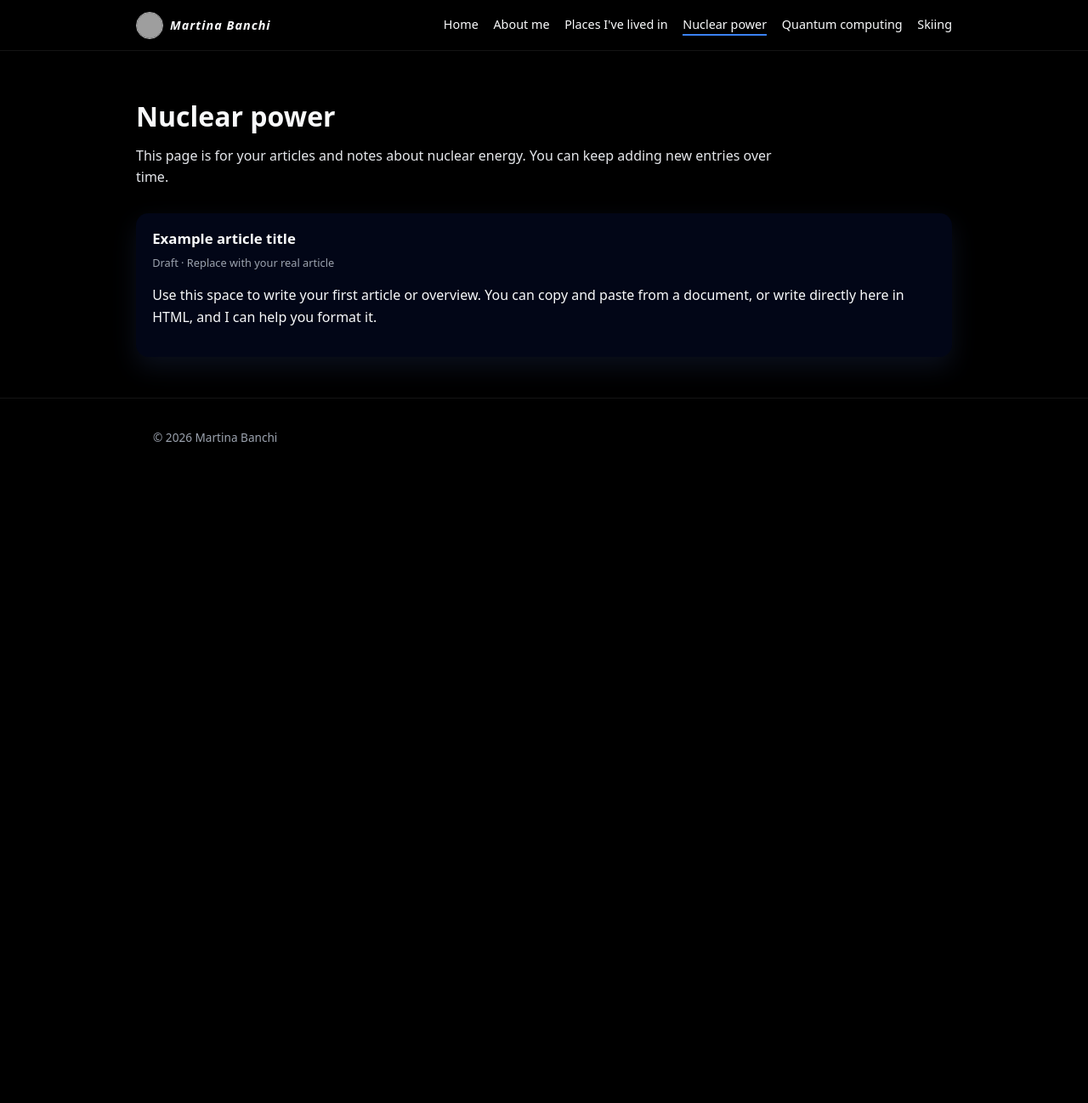
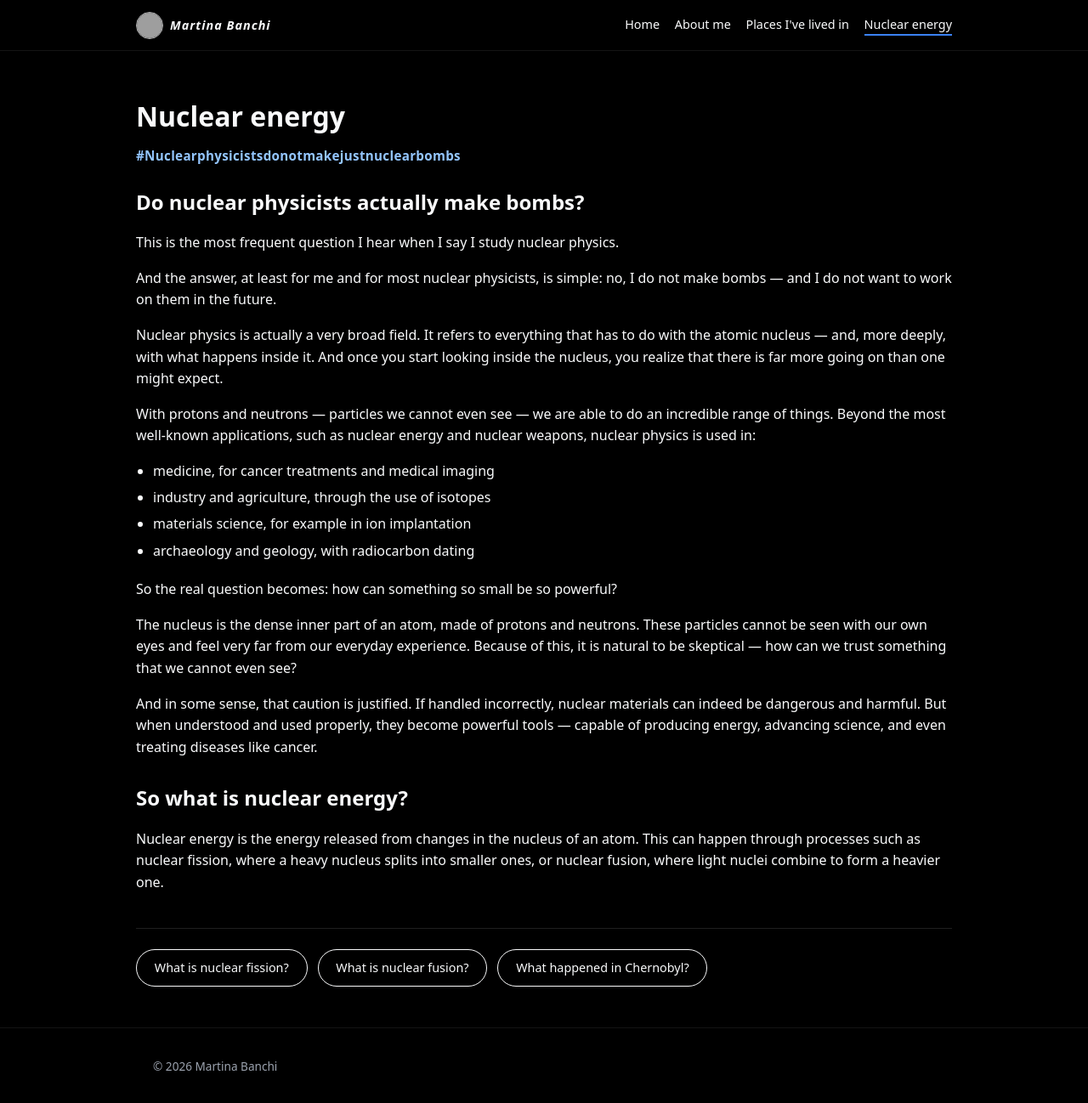
Before and after one commit to martinabanchi/site, a website: page nuclear.html in a window 1280 px wide. Shown: the whole page at 85% size. Before the commit the page ends 800 px from the top, so only its background shows below. Drawn offline with Linux system fonts and the light colour scheme; grey boxes are pictures that could not be loaded.

Commit message:
Update site content, nuclear energy article, remove quantum/skiing pages, add npm preview
Made-with: Cursor

```diff
--- a/nuclear.html
+++ b/nuclear.html
@@ -3,7 +3,7 @@
 <head>
   <meta charset="UTF-8">
   <meta name="viewport" content="width=device-width, initial-scale=1.0">
-  <title>Nuclear power · Martina Banchi</title>
+  <title>Nuclear energy · Martina Banchi</title>
   <link rel="stylesheet" href="styles.css">
 </head>
 <body>
@@ -17,45 +17,57 @@
         <a href="index.html">Home</a>
         <a href="about.html">About me</a>
         <a href="places.html">Places I've lived in</a>
-        <a href="nuclear.html" class="active">Nuclear power</a>
-        <a href="quantum.html">Quantum computing</a>
-        <a href="skiing.html">Skiing</a>
+        <a href="nuclear.html" class="active">Nuclear energy</a>
       </nav>
     </div>
   </header>
 
   <main class="container page">
-    <h1>Nuclear power</h1>
-    <p class="lead">
-      This page is for your articles and notes about nuclear energy.
-      You can keep adding new entries over time.
-    </p>
+    <h1>Nuclear energy</h1>
 
-    <section class="articles-list">
-      <article class="article-card">
-        <h2>Example article title</h2>
-        <p class="article-meta">Draft · Replace with your real article</p>
-        <p>
-          Use this space to write your first article or overview. You can copy
-          and paste from a document, or write directly here in HTML, and I can
-          help you format it.
-        </p>
-      </article>
+    <article class="article-content text-block">
+      <p class="article-hashtag">#Nuclearphysicistsdonotmakejustnuclearbombs</p>
 
-      <!--
-        To add a new article, you can duplicate the block below and change
-        the title and text.
-      -->
-      <!--
-      <article class="article-card">
-        <h2>Your next article title</h2>
-        <p class="article-meta">Month Year</p>
-        <p>
-          Your article text here...
-        </p>
-      </article>
-      -->
-    </section>
+      <h2>Do nuclear physicists actually make bombs?</h2>
+      <p>
+        This is the most frequent question I hear when I say I study nuclear physics.
+      </p>
+      <p>
+        And the answer, at least for me and for most nuclear physicists, is simple: no, I do not make bombs &mdash; and I do not want to work on them in the future.
+      </p>
+      <p>
+        Nuclear physics is actually a very broad field. It refers to everything that has to do with the atomic nucleus &mdash; and, more deeply, with what happens inside it. And once you start looking inside the nucleus, you realize that there is far more going on than one might expect.
+      </p>
+      <p>
+        With protons and neutrons &mdash; particles we cannot even see &mdash; we are able to do an incredible range of things. Beyond the most well-known applications, such as nuclear energy and nuclear weapons, nuclear physics is used in:
+      </p>
+      <ul>
+        <li>medicine, for cancer treatments and medical imaging</li>
+        <li>industry and agriculture, through the use of isotopes</li>
+        <li>materials science, for example in ion implantation</li>
+        <li>archaeology and geology, with radiocarbon dating</li>
+      </ul>
+      <p>
+        So the real question becomes: how can something so small be so powerful?
+      </p>
+      <p>
+        The nucleus is the dense inner part of an atom, made of protons and neutrons. These particles cannot be seen with our own eyes and feel very far from our everyday experience. Because of this, it is natural to be skeptical &mdash; how can we trust something that we cannot even see?
+      </p>
+      <p>
+        And in some sense, that caution is justified. If handled incorrectly, nuclear materials can indeed be dangerous and harmful. But when understood and used properly, they become powerful tools &mdash; capable of producing energy, advancing science, and even treating diseases like cancer.
+      </p>
+
+      <h2>So what is nuclear energy?</h2>
+      <p>
+        Nuclear energy is the energy released from changes in the nucleus of an atom. This can happen through processes such as nuclear fission, where a heavy nucleus splits into smaller ones, or nuclear fusion, where light nuclei combine to form a heavier one.
+      </p>
+    </article>
+
+    <div class="article-nav-actions">
+      <a href="nuclear-fission.html" class="btn primary">What is nuclear fission?</a>
+      <a href="nuclear-fusion.html" class="btn primary">What is nuclear fusion?</a>
+      <a href="chernobyl.html" class="btn primary">What happened in Chernobyl?</a>
+    </div>
   </main>
 
   <footer class="site-footer">
--- a/styles.css
+++ b/styles.css
@@ -222,12 +222,52 @@ a {
   color: #e5e7eb;
 }
 
+.page-back {
+  margin: 0 0 0.75rem;
+  font-size: 0.95rem;
+}
+
+.page-back a {
+  color: #93c5fd;
+}
+
 .text-block {
   margin-bottom: 2rem;
 }
 
 .text-block h2 {
   margin-bottom: 0.4rem;
+}
+
+.article-hashtag {
+  font-size: 0.95rem;
+  font-weight: 600;
+  letter-spacing: 0.02em;
+  color: #93c5fd;
+  margin: 0 0 1.5rem;
+  word-break: break-word;
+}
+
+.article-content ul {
+  margin: 0.75rem 0 1.25rem;
+  padding-left: 1.25rem;
+}
+
+.article-content li {
+  margin-bottom: 0.35rem;
+}
+
+.article-content h2:not(:first-of-type) {
+  margin-top: 1.75rem;
+}
+
+.article-nav-actions {
+  display: flex;
+  flex-wrap: wrap;
+  gap: 0.75rem;
+  margin-top: 2.5rem;
+  padding-top: 1.5rem;
+  border-top: 1px solid rgba(249, 250, 251, 0.12);
 }
 
 .place {
```
Also changed, not shown: about.html (+5 -19 lines), chernobyl.html (added, +47 -0 lines), index.html (+3 -14 lines), nuclear-fission.html (renamed from skiing.html, +10 -13 lines), nuclear-fusion.html (added, +47 -0 lines), package.json (added, +11 -0 lines), padua.html (+1 -3 lines), places.html (+1 -3 lines), quantum.html (deleted, +0 -71 lines), sevilla.html (+1 -3 lines), turin.html (+1 -3 lines), valencia.html (+1 -3 lines), 2 other files.
